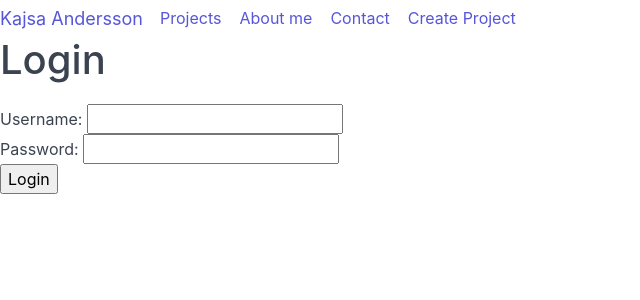
After one commit to kajsaa02/wdf-portfolio, a Node server app: page /login in a window 1280 px wide. The commit adds this page. Shown: the top 300 px of the page, without its empty margins (0-640 px from the left). Run offline with Node 20, Linux system fonts and the light colour scheme; some libraries are stand-ins or nearby versions.

Commit message:
Added login

```diff
--- a/app.js
+++ b/app.js
@@ -8,6 +8,8 @@ const ITEM_NAME_MAX_LENGTH = 50;
 const ITEM_DESCRIPTION_MAX_LENGTH = 100;
 const ITEM_DESCRIPTION_FULL_MAX_LENGTH = 500;
 const ITEM_HTML_LINK_MAX_LENGTH = 100;
+const ADMIN_USERNAME = "Kajsa"
+const ADMIN_PASSWORD = "PappaÄrBäst"
 
 const db = new sqlite3.Database("wdf_portfolio.db");
 
@@ -25,7 +27,27 @@ app.use(
   })
 );
 
+app.use(
+	expressSession({
+		saveUninitialized: false,
+		resave: false,
+		secret: "fdgfdskdjslakfj"
+	})
+)
+
+
+app.use(
+	function(request, response, next){
+		response.locals.session = request.session
+		next()
+	}
+)
+
+
 app.get("/", function (request, response) {
+
+  isLoggedIn=request.session.isLoggedIn;
+
   const query = `SELECT * FROM Projects LIMIT 3`;
 
   db.all(query, function (error, projects) {
@@ -38,7 +60,10 @@ app.get("/", function (request, response) {
     const model = {
       errorMessages,
       projects,
+      isLoggedIn,
+
     };
+
     response.render("homepage.hbs", model);
   });
 });
@@ -90,6 +115,11 @@ app.post("/projects/create", function (request, response) {
   const html_link = request.body.html_link;
 
   const errorMessages = [];
+
+
+  if(!request.session.isLoggedIn){
+		errorMessages.push("Not logged in")
+	}
 
   if (name == "") {
     errorMessages.push("Name can't be empty");
@@ -302,7 +332,7 @@ app.post("/faq", function (request, response) {
     const query = `INSERT INTO faq (question) VALUES (?)`;
     // Note: id is auto inserted by the databas
 
-    const value = question;
+    const value = [question];
 
     db.run(query, value, function (error) {
       console.log(error);
@@ -315,9 +345,17 @@ app.post("/faq", function (request, response) {
           question,
         };
 
-        response.render("faq_sent_question.hbs", model);
+        response.render("faq.hbs", model);
       } else {
-        response.redirect("/faq");
+        //response.redirect("/faq");
+        const updated=true;
+        const model = {
+          errorMessages,
+          question,
+          updated
+          };
+        console.log(model);
+        response.render("faq.hbs", model);
       }
     });
   } else {
@@ -330,4 +368,38 @@ app.post("/faq", function (request, response) {
   }
 });
 
+
+app.get("/login", function(request, response){
+	response.render("login.hbs")
+})
+
+app.get("/logout", function(request, response){
+	request.session.isLoggedIn = false;
+  response.redirect("/")
+})
+
+app.post("/login", function(request, response){
+
+	const username = request.body.username
+	const password = request.body.password
+
+	if(username == ADMIN_USERNAME && password == ADMIN_PASSWORD){
+
+		request.session.isLoggedIn = true
+
+		response.redirect("/");
+
+
+	}else{
+
+		const model = {
+			failedToLogin: true
+		}
+
+		response.render('login.hbs', model)
+
+	}
+
+})
+
 app.listen(8080);
--- a/views/faq.hbs
+++ b/views/faq.hbs
@@ -1,4 +1,8 @@
 <h1>Frequently Asked Questions</h1>
+
+{{#if updated}}
+  <p>Question added,will be anserd shortly</p>
+{{/if}}
 
 {{#if faq.length}}
   <ul>
@@ -25,7 +29,7 @@
   </ul>
 {{/if}}
 
-<form action="/faq_sent_question" method="post">
+<form action="/faq" method="post">
 
   <div>
     Question:
--- a/views/homepage.hbs
+++ b/views/homepage.hbs
@@ -20,3 +20,9 @@
     <p>No projects can be showed right now</p>
   {{/if}}
 </div>
+
+{{#if isLoggedIn}}
+  <p> You are logged in </p>
+{{else}}
+  <p> You are not logged in </p>
+{{/if}}
--- /dev/null
+++ b/views/login.hbs
@@ -0,0 +1,20 @@
+
+<h1>Login</h1>
+
+{{#if failedToLogin}}
+	<p>Wrong credentials!</p>
+{{/if}}
+
+<form action="/login" method="post">
+
+	<div>
+		Username: <input type="text" name="username">
+	</div>
+
+	<div>
+		Password: <input type="password" name="password">
+	</div>
+
+	<input type="submit" value="Login">
+
+</form>
```
